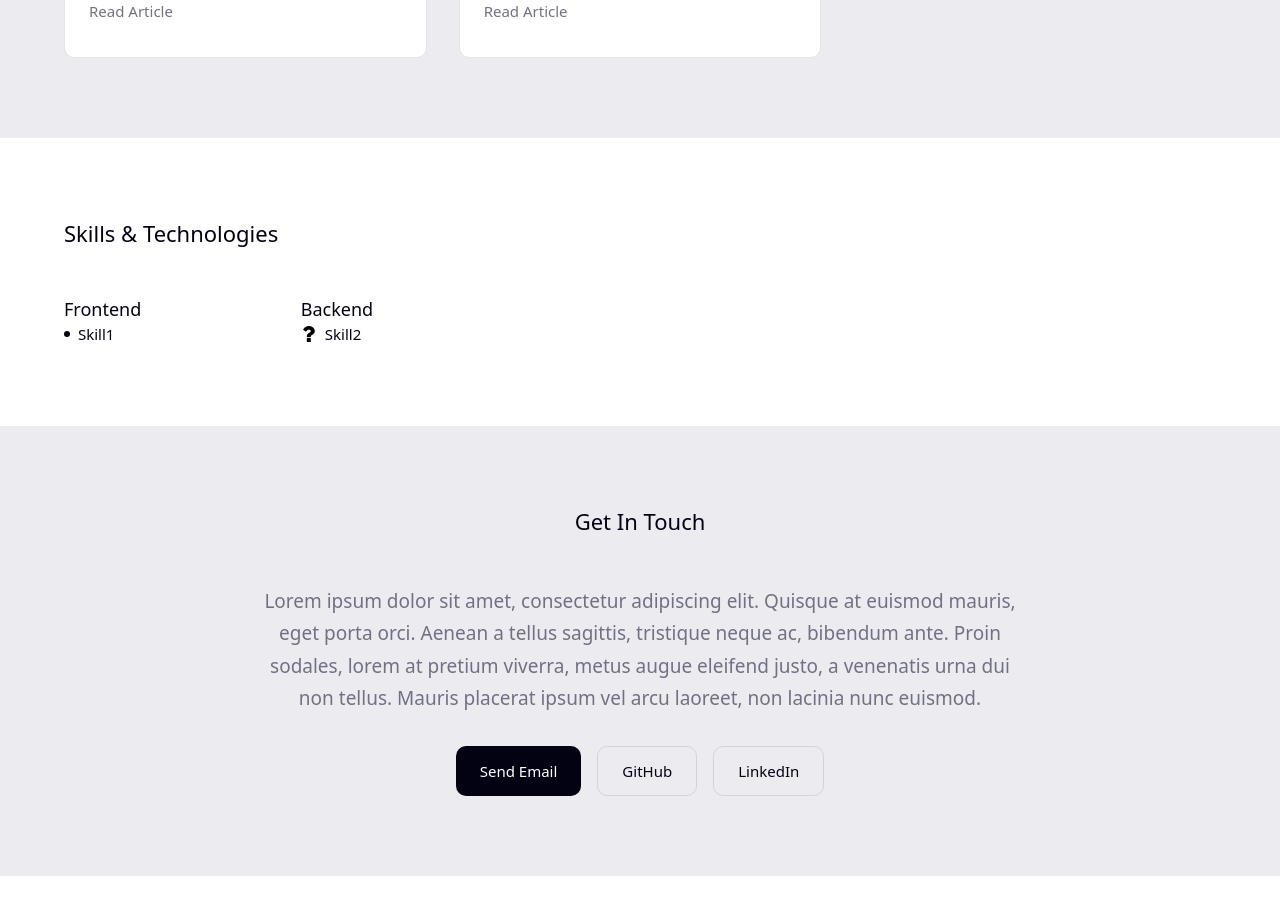
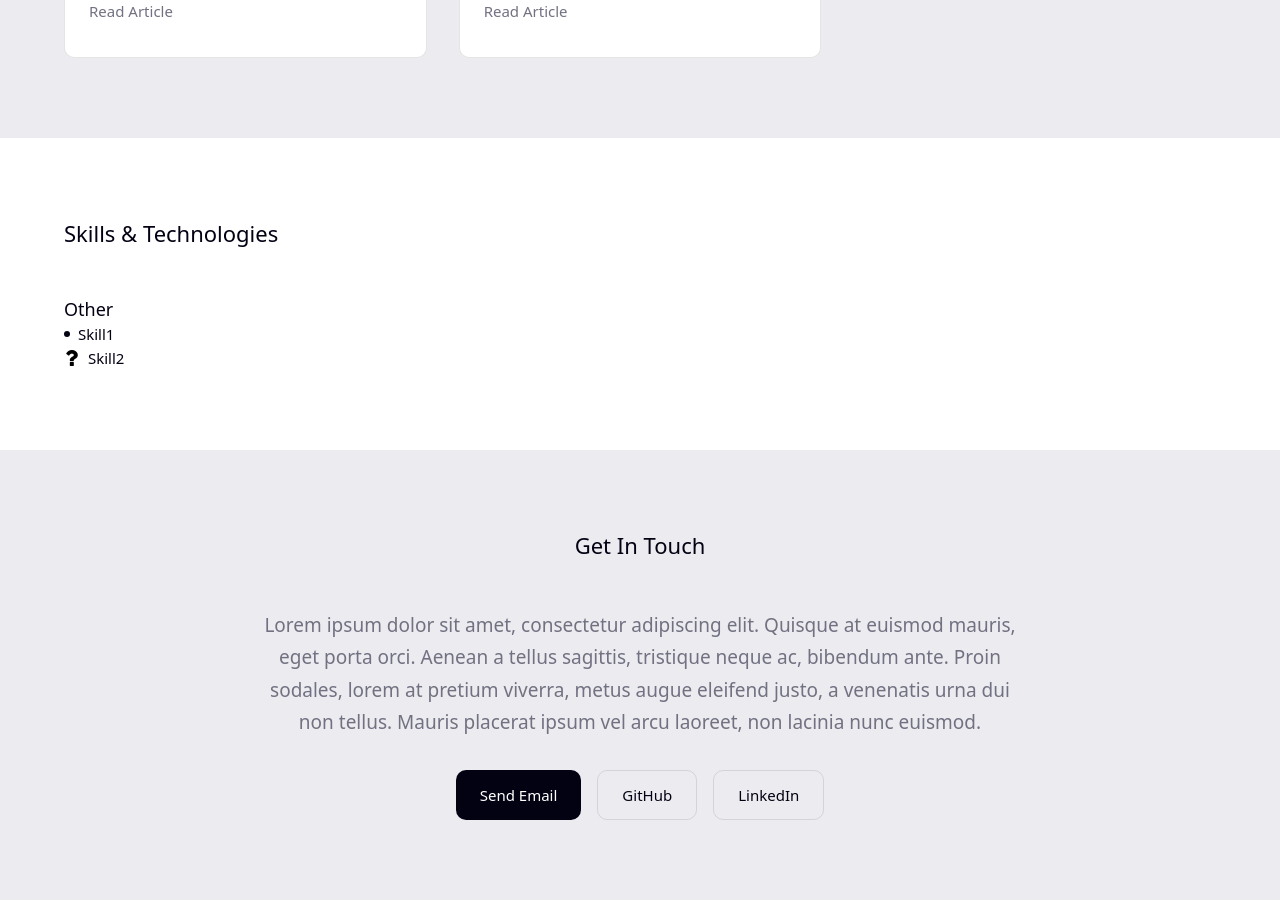
Before and after one commit to Reios0/reios0.github.io, a Jekyll site: the page built from index.html, in a window 1280 px wide and 900 px high, scrolled down 1087 px. Built offline with Jekyll 4.4.1, drawn with Linux system fonts in a browser that asks for light colours; before the commit the page ends 1963 px from its top, so only the background shows below that.

Commit message:
Update skills category field to skill_category

```diff
--- a/index.html
+++ b/index.html
@@ -94,11 +94,15 @@ title: Home
       Skills &amp; Technologies
     </h2>
     <div class="skills-grid">
-      {% assign grouped = site.skills | group_by: "category" %}
+      {% assign grouped = site.skills | group_by: "skill_category" %}
       {% for group in grouped %}
         <div class="skills-group">
           <h3 class="skills-group__label">
-            {{ group.name }}
+            {% if group.name != "" %}
+              {{ group.name }}
+            {% else %}
+              Other
+            {% endif %}
           </h3>
           <ul class="skills-group__list" aria-label="{{ group.name }} skills">
             {% for skill in group.items %}
```
Also changed, not shown: .pages.yml.
